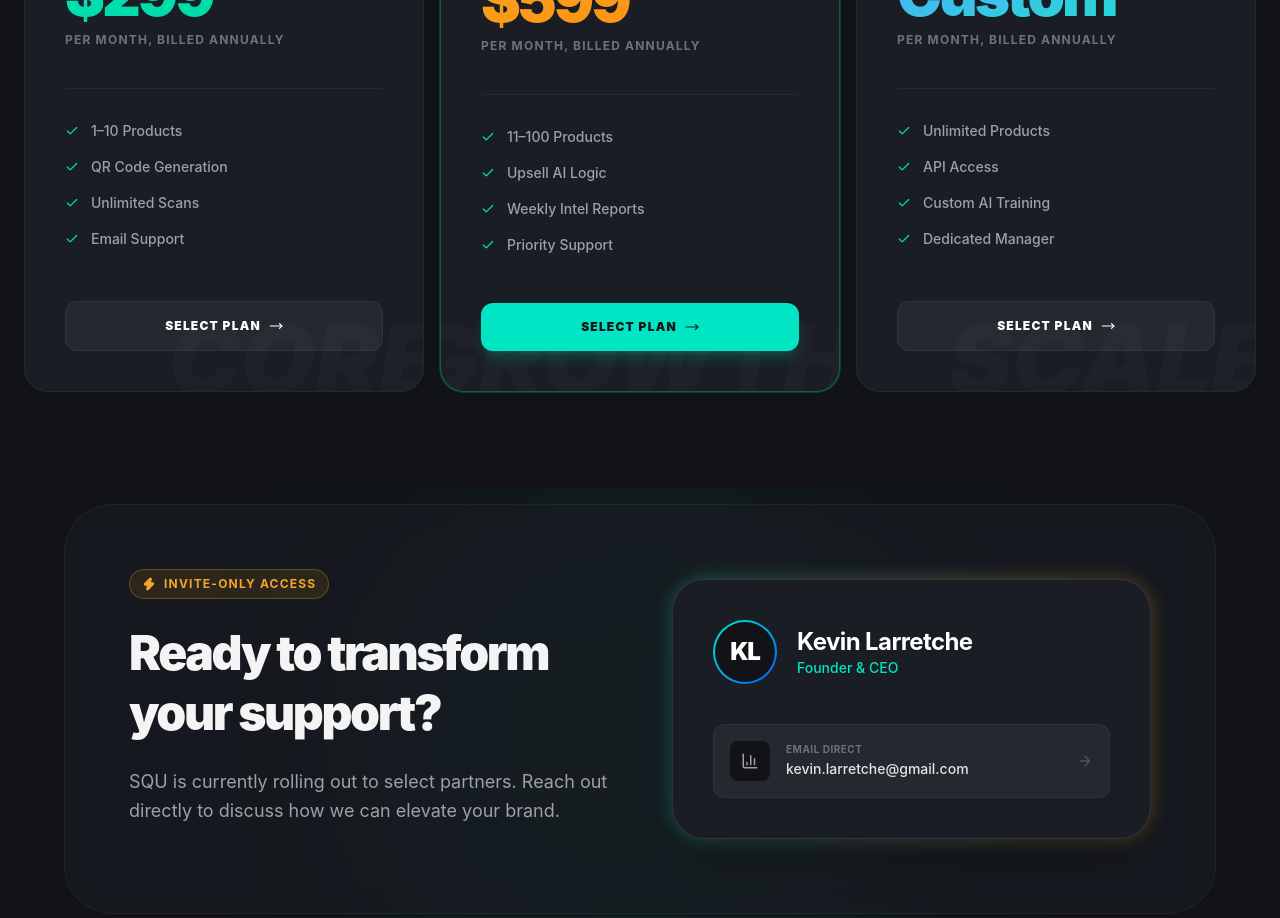
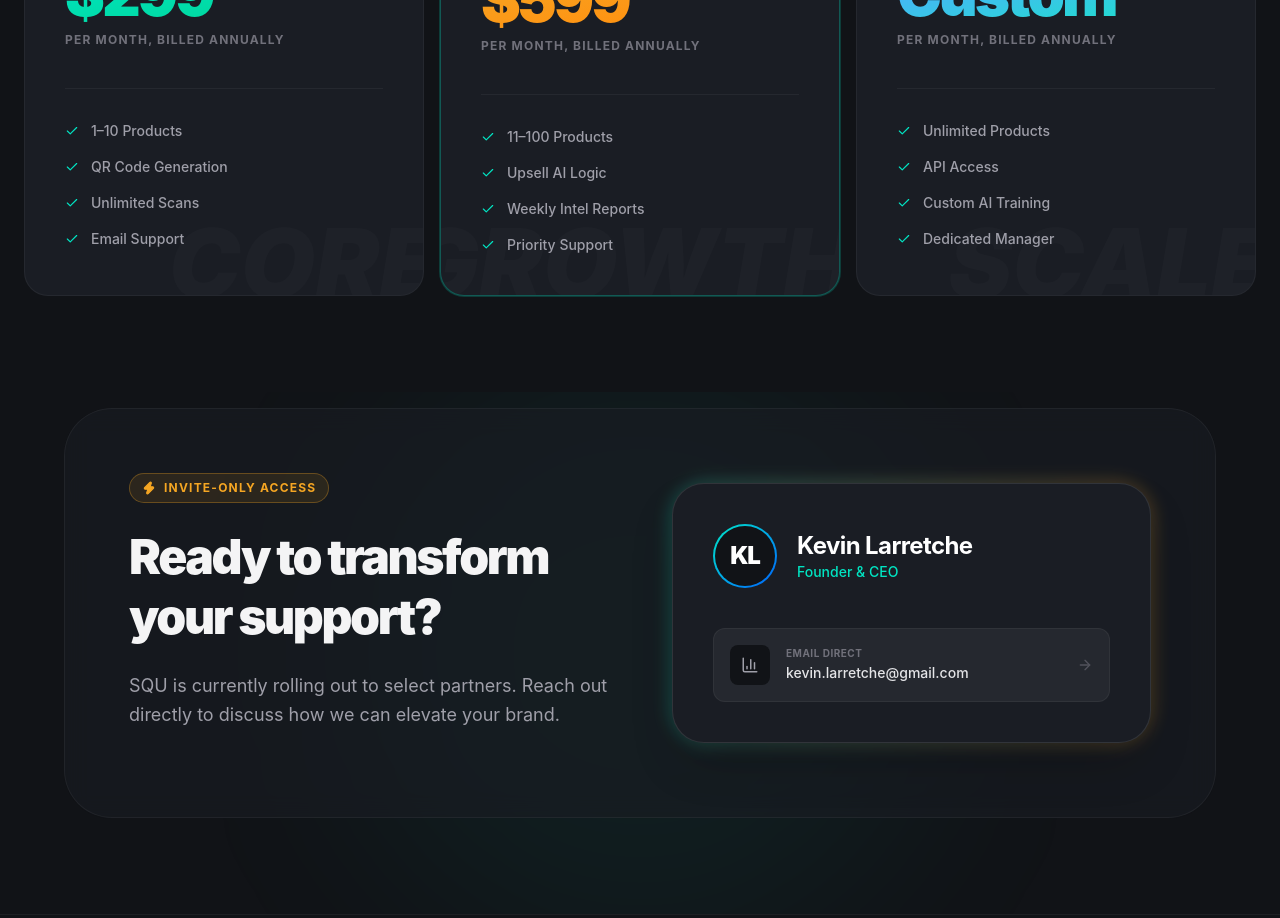
Before and after one commit to kevinlarretche/squ-landing, a React (Vite) app: page / in a window 1280 px wide. Shown: the part 2180-3098 px from the top of the page. Built offline with nearby package versions, Linux system fonts and the light colour scheme.

Commit message:
fix system instruction

```diff
--- a/src/App.jsx
+++ b/src/App.jsx
@@ -171,7 +171,6 @@ export default function App() {
             </FadeIn>
           </div>
 
-          {/* COMPACT STATIC CHAT SIMULATOR */}
           <FadeIn delay={400} className="relative">
             <div className="glass-card rounded-3xl p-6 border border-white/10 shadow-2xl relative overflow-hidden max-w-md mx-auto">
               <div className="flex items-center gap-3 mb-6">
@@ -507,7 +506,7 @@ export default function App() {
 
                     <div className="h-px w-full bg-white/5 mb-8" />
 
-                    <div className="space-y-4 mb-12 flex-grow">
+                    <div className="space-y-4 flex-grow">
                       {p.features.map((feat, idx) => (
                         <div key={idx} className="flex items-center gap-3 group/item">
                           <Check size={14} className="text-[#00E5C3]" />
@@ -515,10 +514,6 @@ export default function App() {
                         </div>
                       ))}
                     </div>
-
-                    <button className={`w-full py-4 rounded-xl font-black text-xs uppercase tracking-widest transition-all flex items-center justify-center gap-2 ${p.active ? 'bg-[#00E5C3] text-[#111317] hover:brightness-110 shadow-lg shadow-[#00E5C3]/20' : 'bg-white/5 text-white hover:bg-white/10 border border-white/5'}`}>
-                      Select Plan <MoveRight size={14} className="arrow-icon transition-transform" />
-                    </button>
                   </div>
                 </div>
               </FadeIn>
@@ -527,7 +522,7 @@ export default function App() {
         </div>
       </section>
 
-      {/* CONTACT SECTION - TIGHTER SPACING */}
+      {/* CONTACT SECTION */}
       <section className="pb-24 pt-4 px-6 relative overflow-hidden" id="contact">
         <div className="absolute top-1/2 left-1/2 -translate-x-1/2 -translate-y-1/2 w-[600px] h-[600px] bg-[#00E5C3]/5 blur-[100px] rounded-full pointer-events-none" />
 
```
